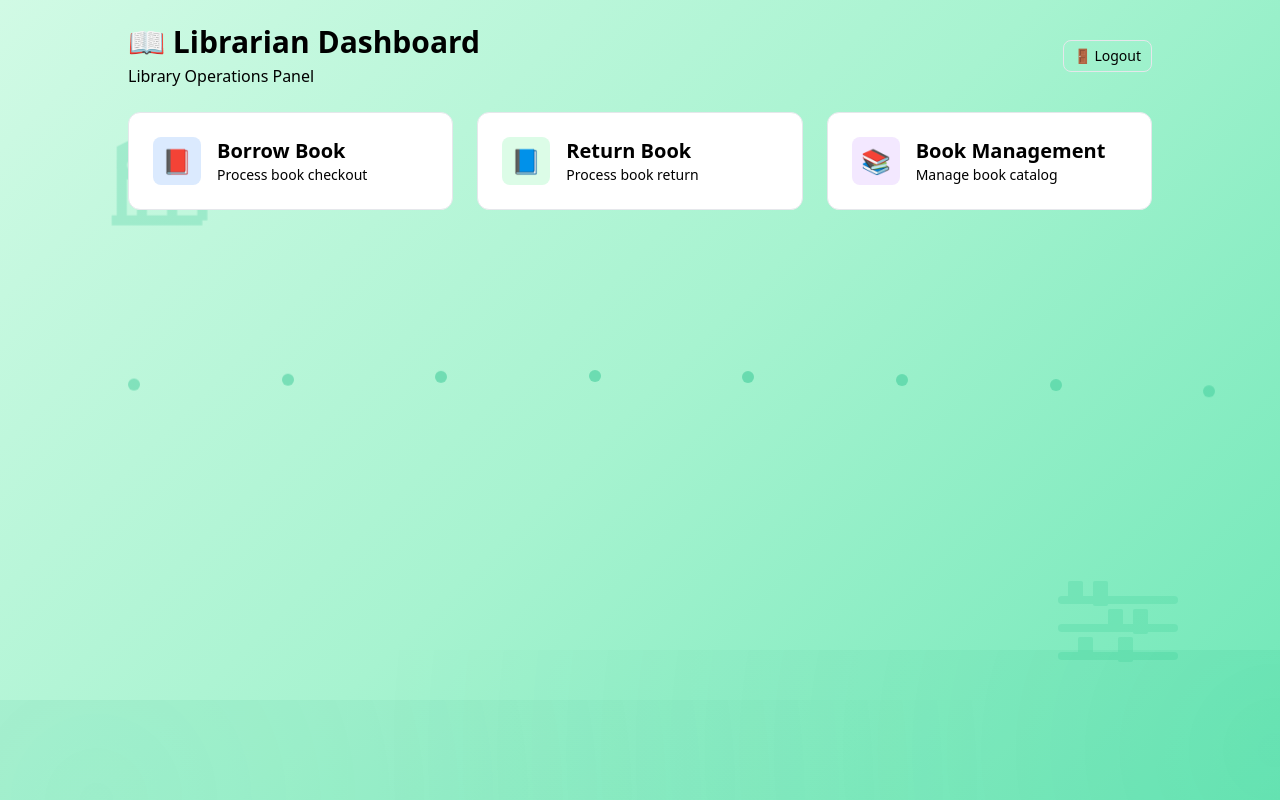
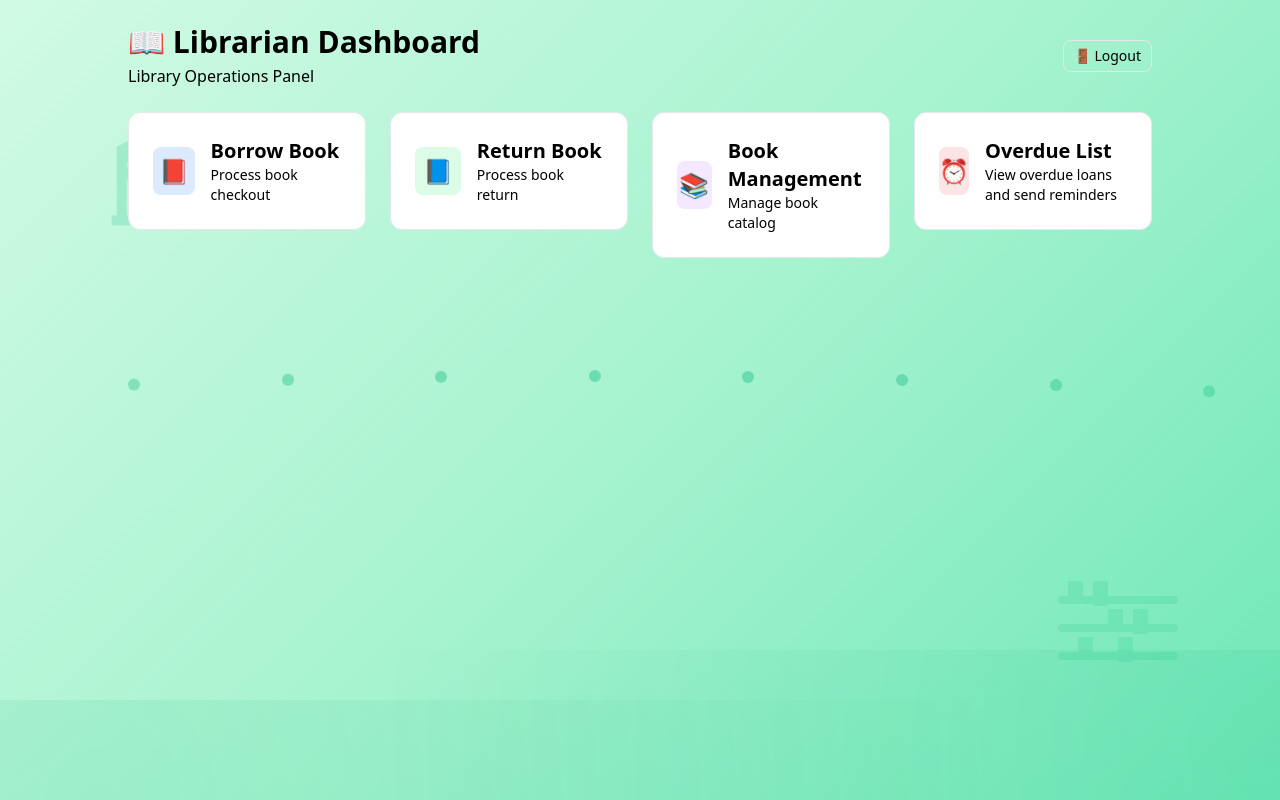
Before and after one commit to Yummyyh/library-management-system, a React app in the folder frontend/: page /librarian in a window 1280 px wide. Built offline with nearby package versions, Linux system fonts and the light colour scheme; sample sign-in values are in the browser's storage; the HTML template or start-up script is replaced by a standard one.

Commit message:
Update layout of LibrarianDashboard with more cards

```diff
--- a/frontend/src/pages/librarian/LibrarianDashboard.jsx
+++ b/frontend/src/pages/librarian/LibrarianDashboard.jsx
@@ -25,7 +25,7 @@ export default function LibrarianDashboard() {
             </Button>
           </div>
           {/* Function Cards */}
-          <div className="grid gap-6 md:grid-cols-3">
+          <div className="grid gap-6 md:grid-cols-2 lg:grid-cols-4">
             {/* Borrow Book Card */}
             <Link to="/librarian/borrow">
               <div className="p-6 border rounded-xl bg-white hover:shadow-lg transition-shadow cursor-pointer">
@@ -68,6 +68,19 @@ export default function LibrarianDashboard() {
                 </div>
               </div>
             </Link>
+            <Link to="/librarian/overdue">
+              <div className="p-6 border rounded-xl bg-white hover:shadow-lg transition-shadow cursor-pointer">
+                <div className="flex items-center gap-4">
+                  <div className="w-12 h-12 rounded-lg bg-rose-100 flex items-center justify-center text-2xl">
+                    ⏰
+                  </div>
+                  <div>
+                    <h2 className="text-xl font-semibold">Overdue List</h2>
+                    <p className="text-sm text-muted-foreground">View overdue loans and send reminders</p>
+                  </div>
+                </div>
+              </div>
+            </Link>
           </div>
         </div>
       </div>
```
